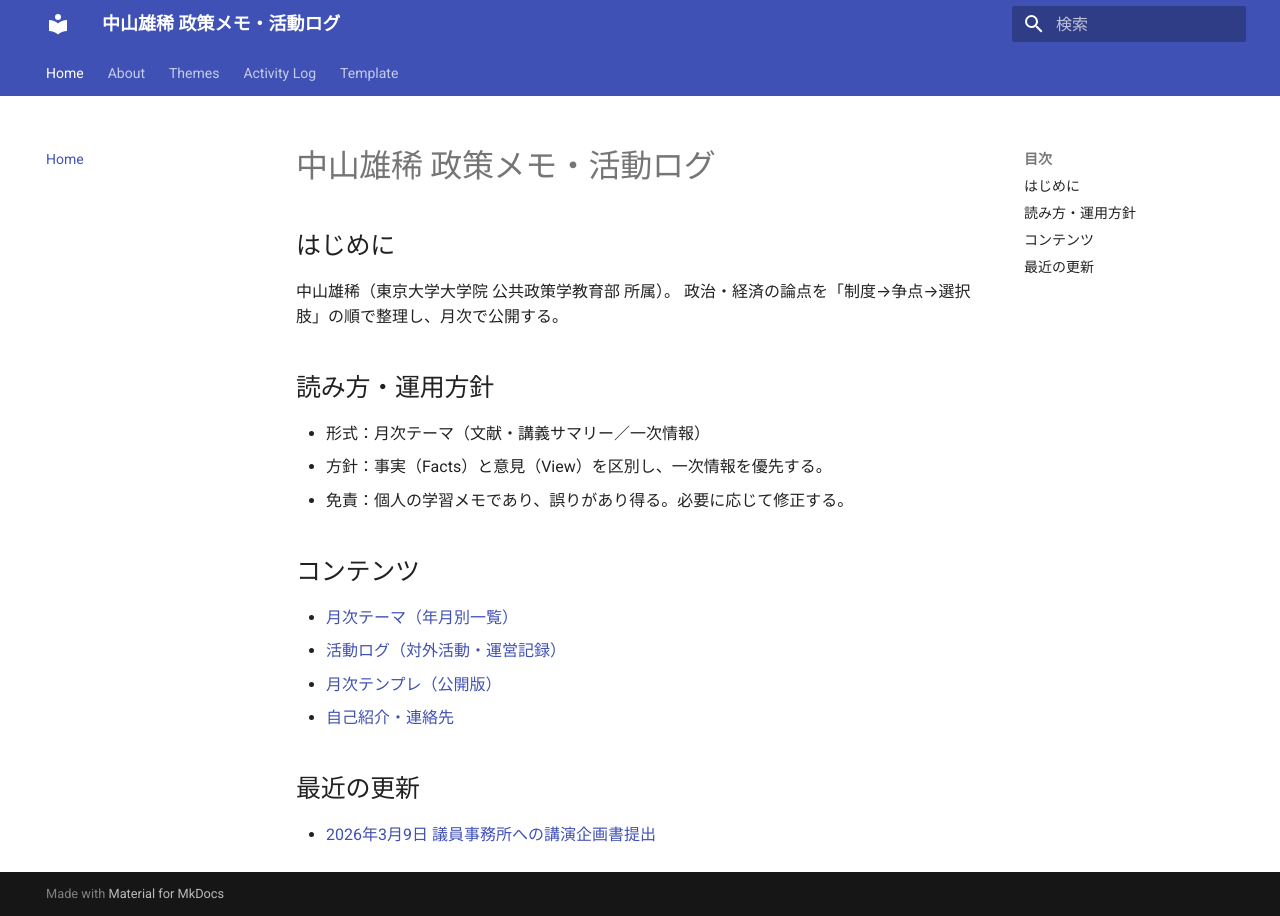
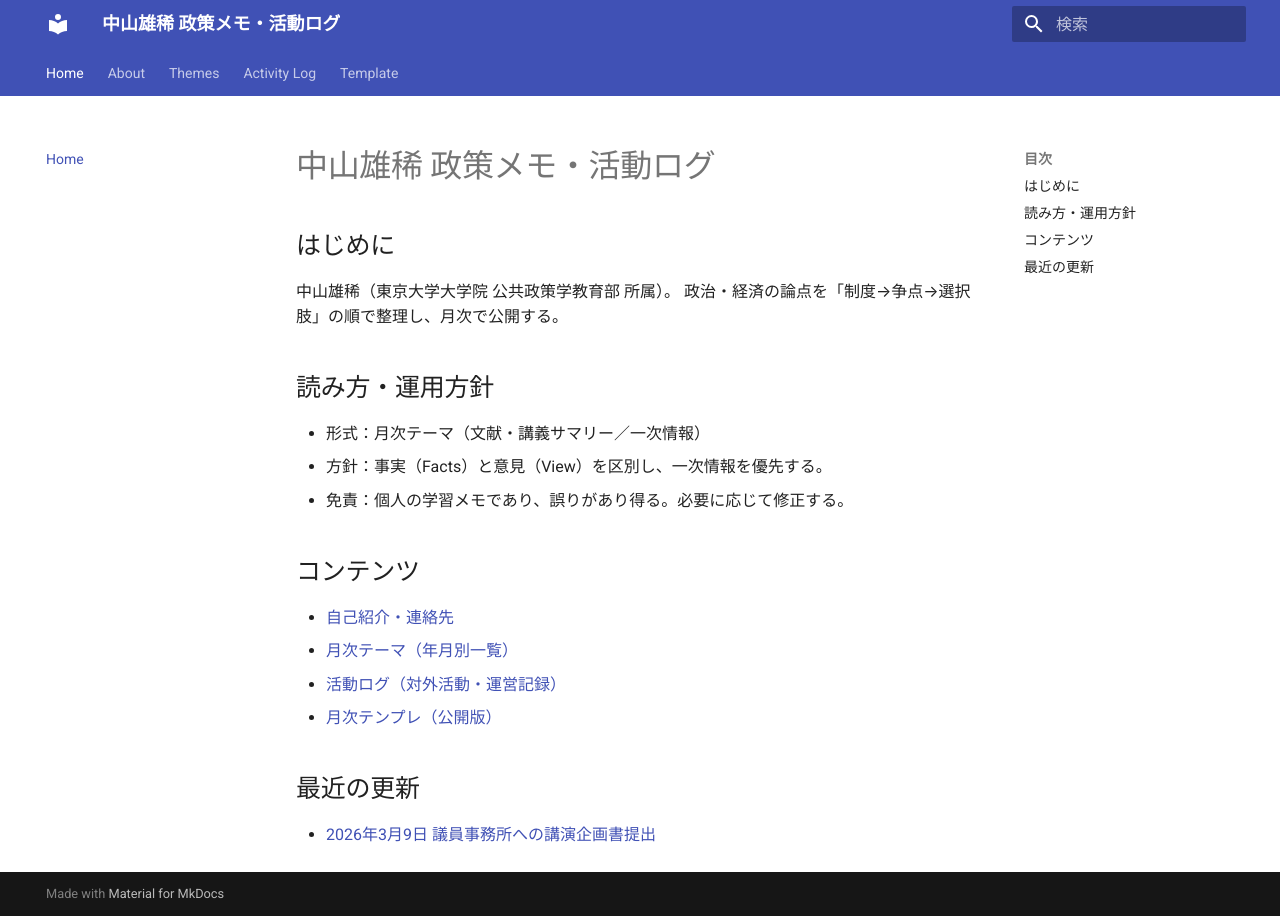
Before and after one commit to yu-ki-nakayama/policy-notes, an MkDocs documentation site: the page built from docs/index.md, in a window 1280 px wide. Built offline with MkDocs 1.6.1 and Material for MkDocs 9.7.7, drawn with Linux system fonts in a browser that asks for light colours.

```diff
--- a/docs/index.md
+++ b/docs/index.md
@@ -10,10 +10,11 @@
 - 免責：個人の学習メモであり、誤りがあり得る。必要に応じて修正する。
 
 ## コンテンツ
+- [自己紹介・連絡先](about.md)
 - [月次テーマ（年月別一覧）](themes/index.md)
 - [活動ログ（対外活動・運営記録）](activity/index.md)
 - [月次テンプレ（公開版）](template/monthly.md)
-- [自己紹介・連絡先](about.md)
+
 
 ## 最近の更新
 - [2026年3月9日 議員事務所への講演企画書提出](activity/activity_20260309.md)
```
